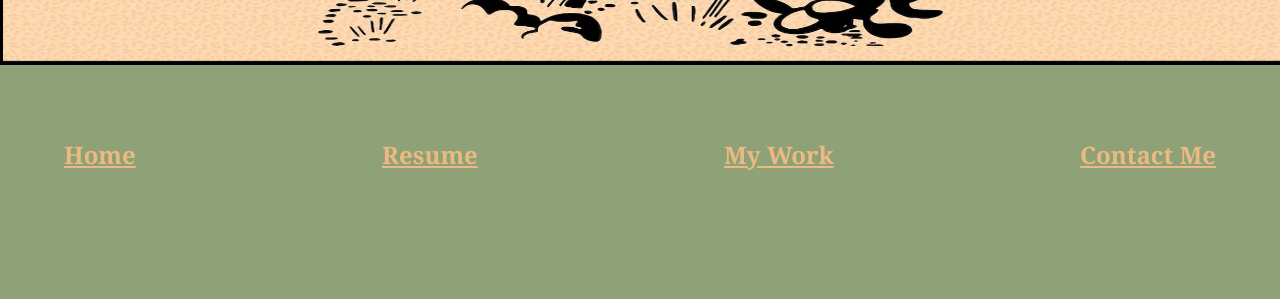
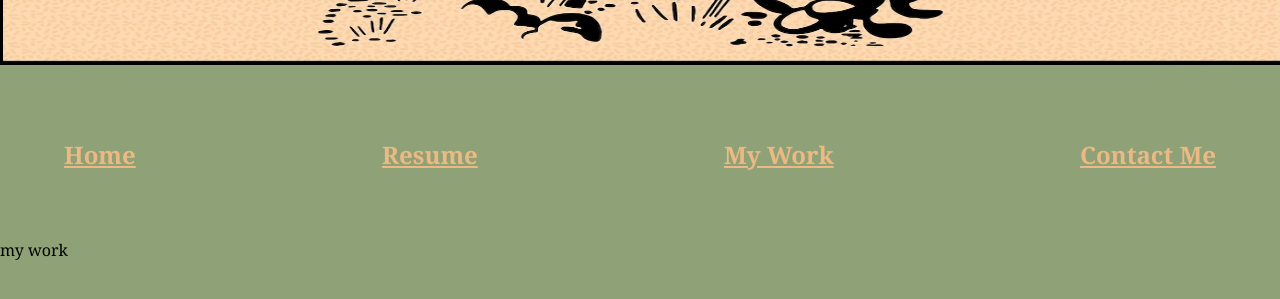
Before and after one commit to BellaMalo1/react-port, a React (Create React App) app: page /My-Work in a window 1280 px wide. Shown: the part 421-720 px from the top of the page. Built offline with nearby package versions, Linux system fonts and the light colour scheme.

Commit message:
work component added

```diff
--- a/src/components/home.js
+++ b/src/components/home.js
@@ -1,6 +1,7 @@
 import { Routes, Route, Link } from 'react-router-dom'
 import Contact from './contactme'
 import Resume from './resume'
+import Work from './mywork'
 
 function Home (){
     return(
@@ -24,7 +25,7 @@ function Home (){
  <Route path='/home' />
  <Route path='/Resume'element={ < Resume/>} />
  <Route path="/Contact-Me" element={< Contact/>} />
- <Route path='/My-Work' />
+ <Route path='/My-Work' element={ < Work />}/>
 </Routes>
 </div>
     )
--- /dev/null
+++ b/src/components/mywork.js
@@ -0,0 +1,8 @@
+function Work (){
+    return (
+        <>
+        my work
+        </>
+    )
+}
+export default Work
```
